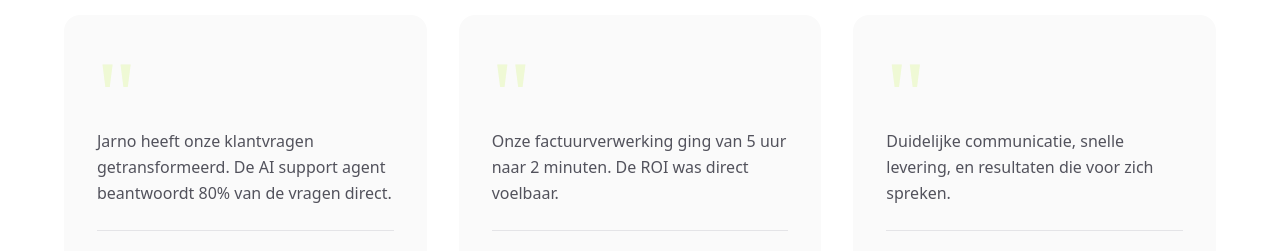
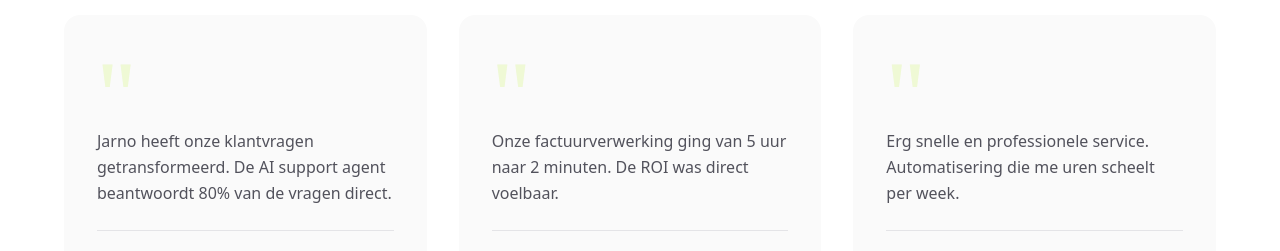
Before and after one commit to Jarno97/jsolutions, a Next.js app: page / in a window 1280 px wide. Shown: the part 3440-3691 px from the top of the page. Built offline with nearby package versions, Linux system fonts and the light colour scheme.

Commit message:
Update testimonial to Dutch: 'Erg snelle en professionele service...'

```diff
--- a/src/components/Testimonials.tsx
+++ b/src/components/Testimonials.tsx
@@ -28,7 +28,7 @@ const testimonials: Testimonial[] = [
   },
   {
     quote: "Clear communication, fast delivery, and results that speak for themselves.",
-    quoteNl: "Duidelijke communicatie, snelle levering, en resultaten die voor zich spreken.",
+    quoteNl: "Erg snelle en professionele service. Automatisering die me uren scheelt per week.",
     author: "Bob Wilson",
     role: "Founder, Startup",
     roleNl: "Founder, Startup",
```
